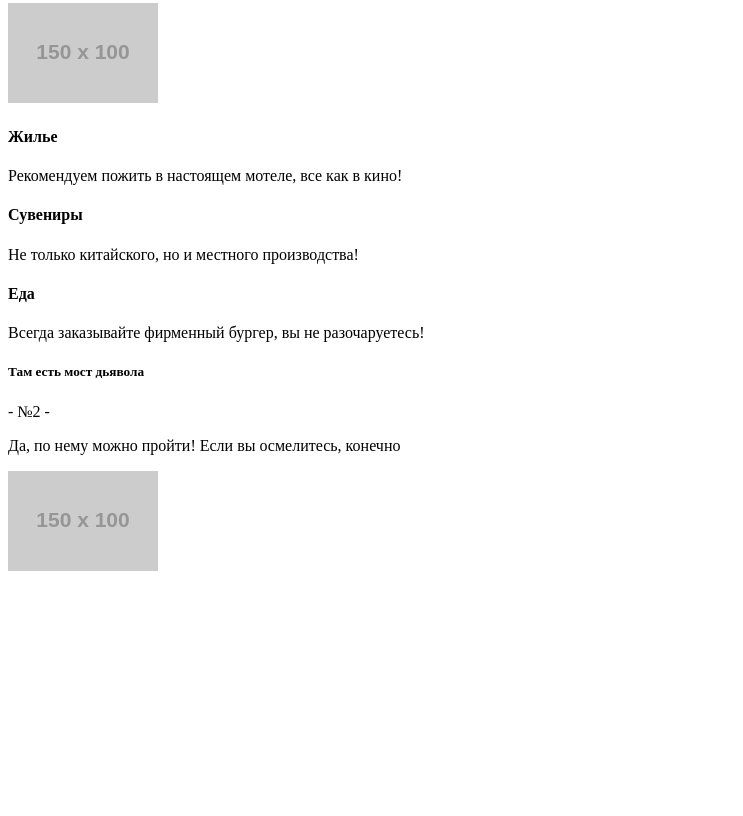
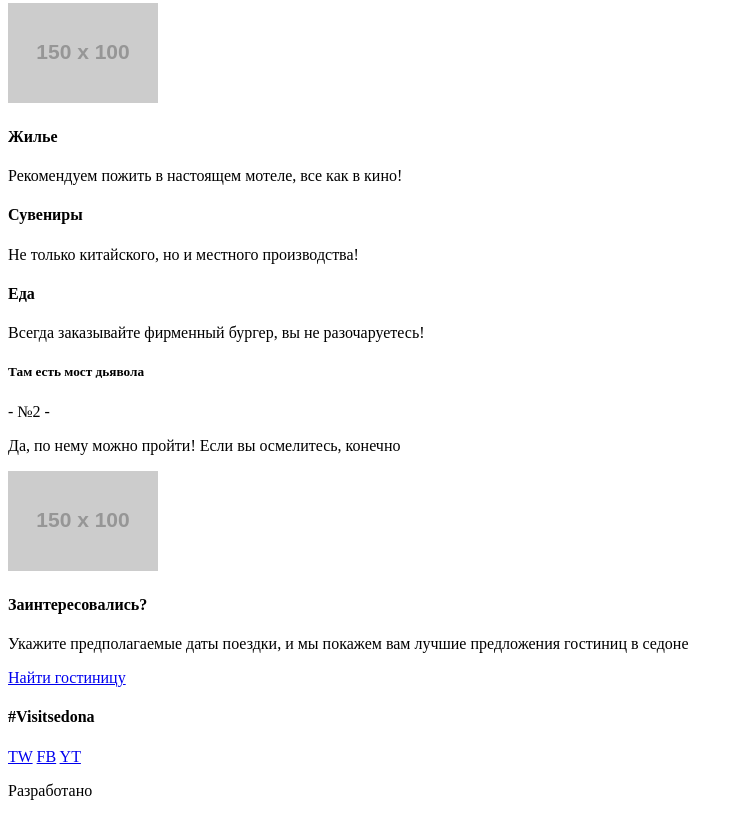
Before and after one commit to L1nkss/52016-sedona-1, a website: page source/index.html in a window 1280 px wide. Shown: the part 443-1259 px from the top of the page, without its empty margins (0-743 px from the left). Before the commit the page ends 1026 px from the top, so only its background shows below. Drawn offline with Linux system fonts and the light colour scheme; placeholder pictures from the web are drawn by us.

Commit message:
Добавлен футер

```diff
--- a/source/index.html
+++ b/source/index.html
@@ -71,6 +71,24 @@
             </div>
             <img src="http://placehold.it/150x100" class="sedona-bridge__photo">
         </section>
+        <section class="sedona-interested">
+            <h4 class="sedona-interested__title">Заинтересовались?</h4>
+            <p class="sedona-interested__text">Укажите предполагаемые даты поездки, и мы покажем вам лучшие предложения гостиниц в седоне</p>
+            <a href="#" class="button">Найти гостиницу</a>
+        </section>
+        <section class="sedona-map"></section>
     </main>
+    <footer class="page-footer">
+        <h4 class="page-footer__hash">#Visitsedona</h4>
+        <div class="page-footer_social social">
+            <a href="#" class="social__item twitter--link">TW</a>
+            <a href="#" class="social__item facebook--link">FB</a>
+            <a href="#" class="social__item youtube--link">YT</a>
+        </div>
+        <p class="page-footer__made-by">
+            Разработано
+            <span class="page-footer__maker-logo"></span>
+        </p>
+    </footer>
   </body>
 </html>
```
